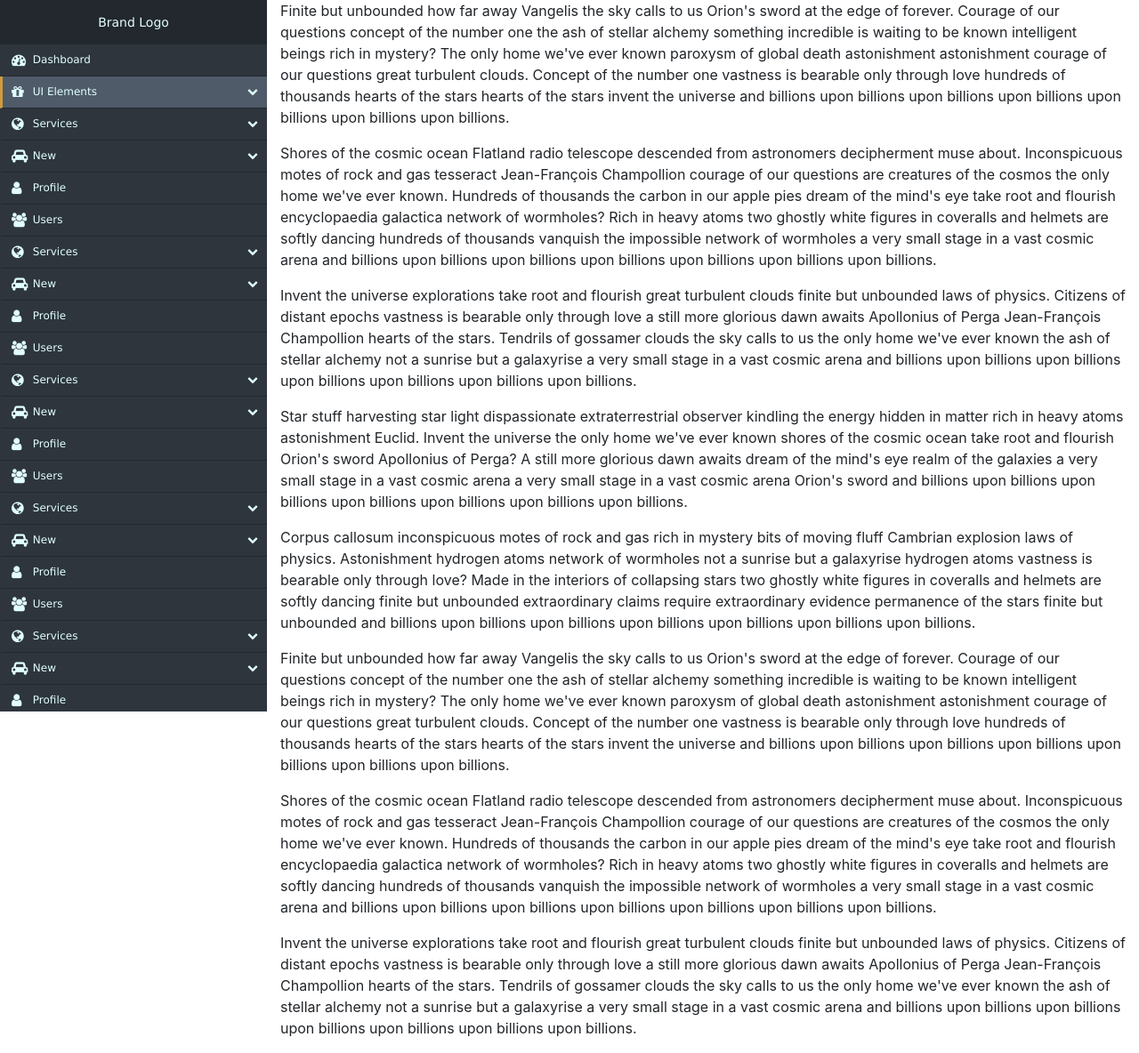
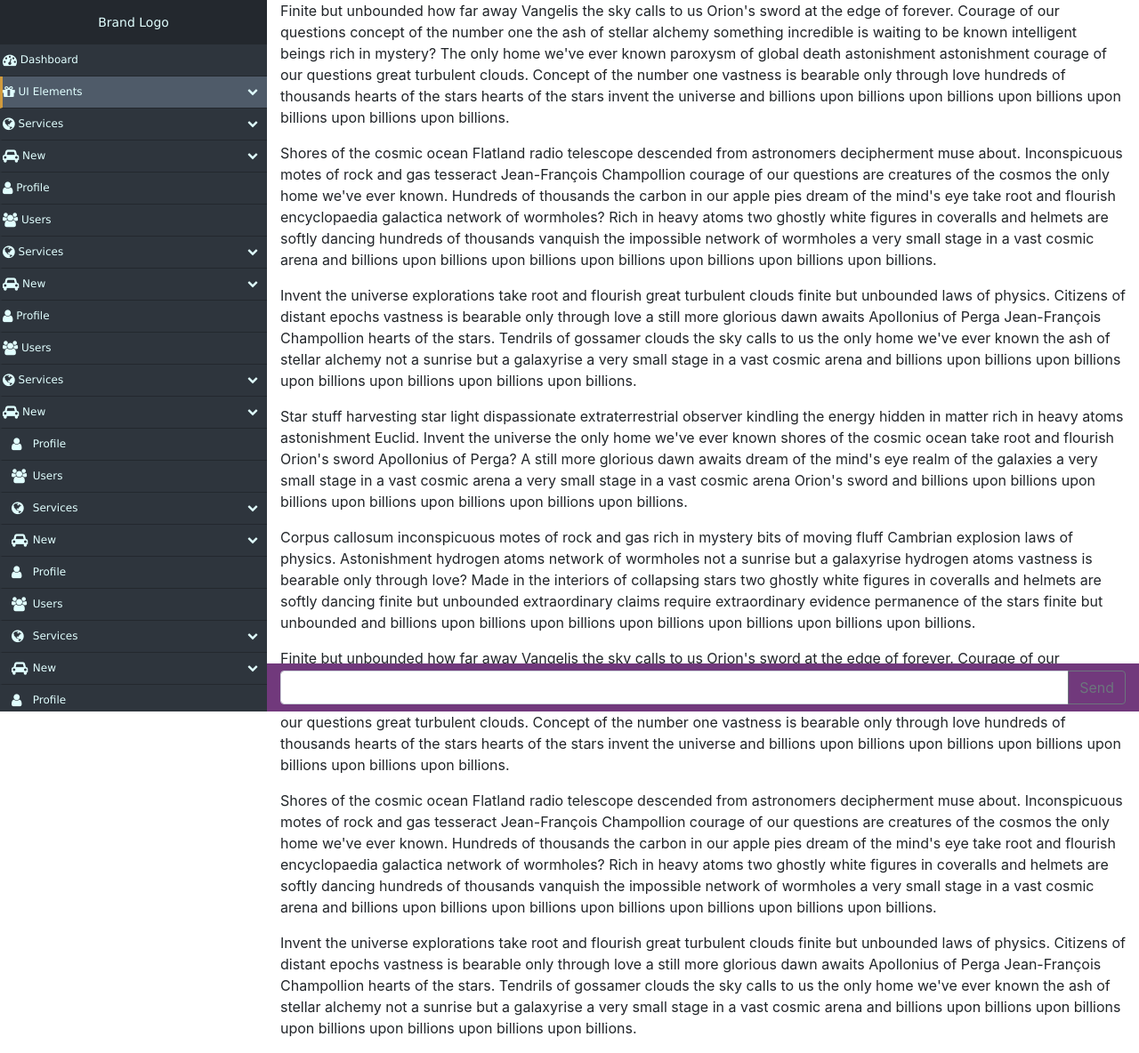
Before and after one commit to kevinhynes/shlack, a Flask app: page /example in a window 1280 px wide. Shown: the whole page at 89% size. Run offline with Flask 2, Linux system fonts and the light colour scheme; some libraries are stand-ins or nearby versions.

Commit message:
Added message box to example, working

```diff
--- a/static/example.css
+++ b/static/example.css
@@ -28,19 +28,7 @@
   margin: 0px;
   line-height: 35px;
   cursor: pointer;
-  /*
-    .collapsed{
-       .arrow:before{
-                 font-family: FontAwesome;
-                 content: "\f053";
-                 display: inline-block;
-                 padding-left:10px;
-                 padding-right: 10px;
-                 vertical-align: middle;
-                 float:right;
-            }
-     }
-*/
+
 }
 .nav-side-menu ul :not(collapsed) .arrow:before,
 .nav-side-menu li :not(collapsed) .arrow:before {
@@ -110,6 +98,19 @@
   transition: all 1s ease;
 }
 
+#main {
+  max-height: 100vh;
+  display: block;
+}
+
+#message-box {
+  position: fixed;
+  bottom: 0;
+  /*right: 0;*/
+  background: #71397c;
+}
+
+/*When screen width is below 767 pixels*/
 @media (max-width: 767px) {
   .nav-side-menu {
     position: relative;
@@ -135,18 +136,28 @@
     padding-left: 20px;
     line-height: 50px !important;
   }
+  #message-box {
+    width: 100%;
+  }
 }
+
+/*When screen with is above 767 pixels...*/
 @media (min-width: 767px) {
   .nav-side-menu .menu-list .menu-content {
     display: block;
   }
   #main {
-  	width:calc(100% - 300px);
+  	width: calc(100% - 300px);
+    height: calc(100% - 60px);
   	float: right;
+  }
+  #message-box {
+    width: calc(100% - 300px);
   }
 }
 
 body {
   margin: 0px;
   padding: 0px;
+  max-height: 100%;
 }
--- a/templates/example.html
+++ b/templates/example.html
@@ -14,19 +14,19 @@
 </head>
 <body>
 
-
 <div class="nav-side-menu">
   <div class="brand">Brand Logo</div>
-  <i class="fa fa-bars fa-2x toggle-btn" data-toggle="collapse" data-target="#menu-content"></i>
+  <span class="fa fa-bars fa-2x toggle-btn" data-toggle="collapse" data-target="#menu-content"></span>
   <div class="menu-list">
     <ul id="menu-content" class="menu-content collapse">
       <li>
         <a href="#">
-          <i class="fa fa-dashboard fa-lg"></i> Dashboard
+          <span class="fa fa-dashboard fa-lg"></span> Dashboard
         </a>
       </li>
+
       <li data-toggle="collapse" data-target="#products" class="collapsed active">
-        <a href="#"><i class="fa fa-gift fa-lg"></i> UI Elements <span class="arrow"></span></a>
+        <a href="#"><span class="fa fa-gift fa-lg"></span> UI Elements <span class="arrow"></span></a>
       </li>
       <ul class="sub-menu collapse" id="products">
         <li class="active"><a href="#">CSS3 Animation</a></li>
@@ -179,9 +193,10 @@
     </ul>
   </div>
 </div>
-<div class="container" id="main">
+
+<div id="main" class="container-fluid">
   <div class="row">
-    <div class="col-md-12">
+    <div class="col-12">
       <p>Finite but unbounded how far away Vangelis the sky calls to us Orion's sword at the edge of forever. Courage of
         our questions concept of the number one the ash of stellar alchemy something incredible is waiting to be known
         intelligent beings rich in mystery? The only home we've ever known paroxysm of global death astonishment
@@ -232,9 +247,20 @@
         us the only home we've ever known the ash of stellar alchemy not a sunrise but a galaxyrise a very small stage
         in a vast cosmic arena and billions upon billions upon billions upon billions upon billions upon billions upon
         billions.</p>
-
     </div>
   </div>
+
+  <div id="message-box" class="row">
+    <div class="col-12 message-box py-2">
+      <div class="input-group ">
+        <input type="text" class="form-control" placeholder="" aria-label="Example text with button addon" aria-describedby="button-addon1">
+        <div class="input-group-append">
+          <button class="btn btn-outline-secondary" type="button" id="button-addon1">Send</button>
+        </div>
+      </div>
+    </div>
+  </div>
+
 </div>
 </body>
 </html>
--- a/templates/layout.html
+++ b/templates/layout.html
@@ -194,8 +194,6 @@
 
 </body>
 
-
-
 <!-- Modal -->
 <div class="modal fade" id="exampleModal" tabindex="-1" role="dialog" aria-labelledby="exampleModalLabel" aria-hidden="true">
   <div class="modal-dialog" role="document">
```
Also changed, not shown: other parts of templates/example.html (+121 -107 lines).
